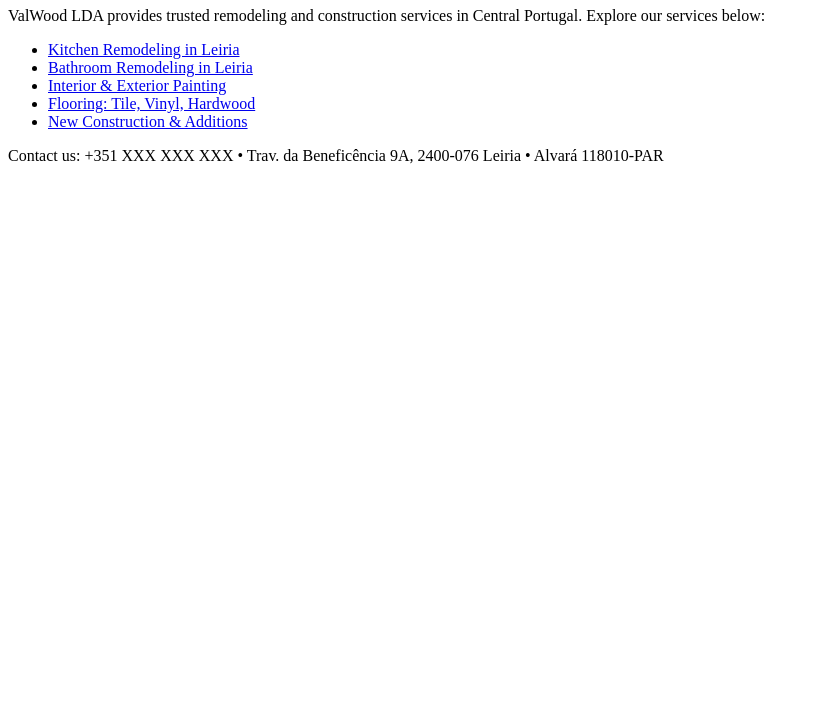
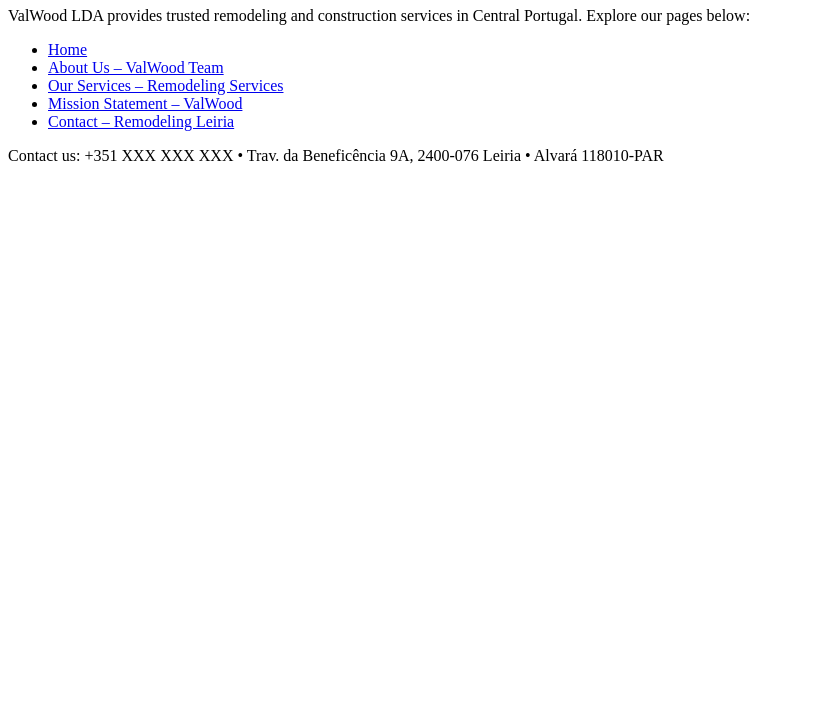
Before and after one commit to valwoodLDA/valwood.seo, a plain HTML site: page index.html in a window 1280 px wide. Shown: the part 73-800 px from the top of the page, without its empty margins (0-819 px from the left). Drawn offline with Linux system fonts and the light colour scheme.

Commit message:
Update index.html

```diff
--- a/index.html
+++ b/index.html
@@ -2,19 +2,19 @@
 <html lang="en">
 <head>
   <meta charset="utf-8">
-  <title>ValWood Construction & Remodeling – Services in Leiria</title>
-  <meta name="description" content="Affordable remodeling and construction in Leiria, Portugal. Kitchens, bathrooms, painting, flooring, and new builds. Licensed Alvará 118010-PAR.">
+  <title>ValWood Construction & Remodeling – Leiria</title>
+  <meta name="description" content="ValWood LDA provides trusted remodeling and construction services in Central Portugal. Learn more about our team, mission, services, and contact information.">
 </head>
 <body>
   <h1>ValWood Construction & Remodeling</h1>
-  <p>ValWood LDA provides trusted remodeling and construction services in Central Portugal. Explore our services below:</p>
+  <p>ValWood LDA provides trusted remodeling and construction services in Central Portugal. Explore our pages below:</p>
 
   <ul>
-    <li><a href="https://valwood.pt/kitchens">Kitchen Remodeling in Leiria</a></li>
-    <li><a href="https://valwood.pt/bathrooms">Bathroom Remodeling in Leiria</a></li>
-    <li><a href="https://valwood.pt/painting">Interior & Exterior Painting</a></li>
-    <li><a href="https://valwood.pt/flooring">Flooring: Tile, Vinyl, Hardwood</a></li>
-    <li><a href="https://valwood.pt/new-builds">New Construction & Additions</a></li>
+    <li><a href="https://valwood.pt/">Home</a></li>
+    <li><a href="https://valwood.pt/about-us--valwood-team">About Us – ValWood Team</a></li>
+    <li><a href="https://valwood.pt/our-services-remodeling-services">Our Services – Remodeling Services</a></li>
+    <li><a href="https://valwood.pt/mission-statement-valwood">Mission Statement – ValWood</a></li>
+    <li><a href="https://valwood.pt/contact-remodeling-leiria">Contact – Remodeling Leiria</a></li>
   </ul>
 
   <p>Contact us: +351 XXX XXX XXX • Trav. da Beneficência 9A, 2400-076 Leiria • Alvará 118010-PAR</p>
```
